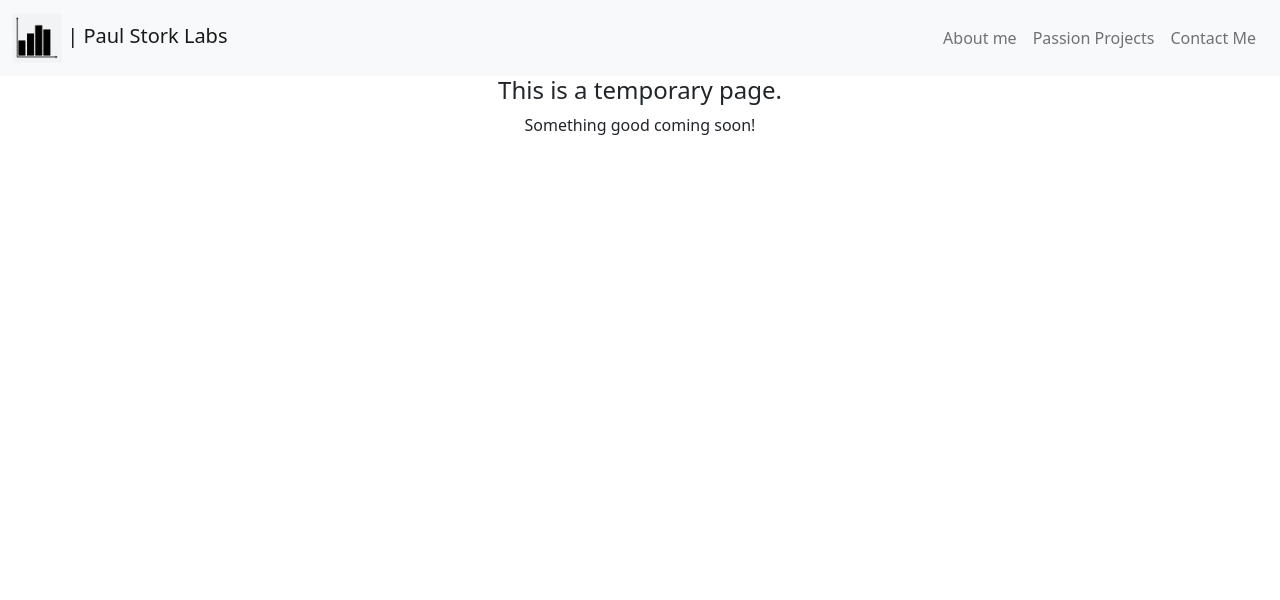
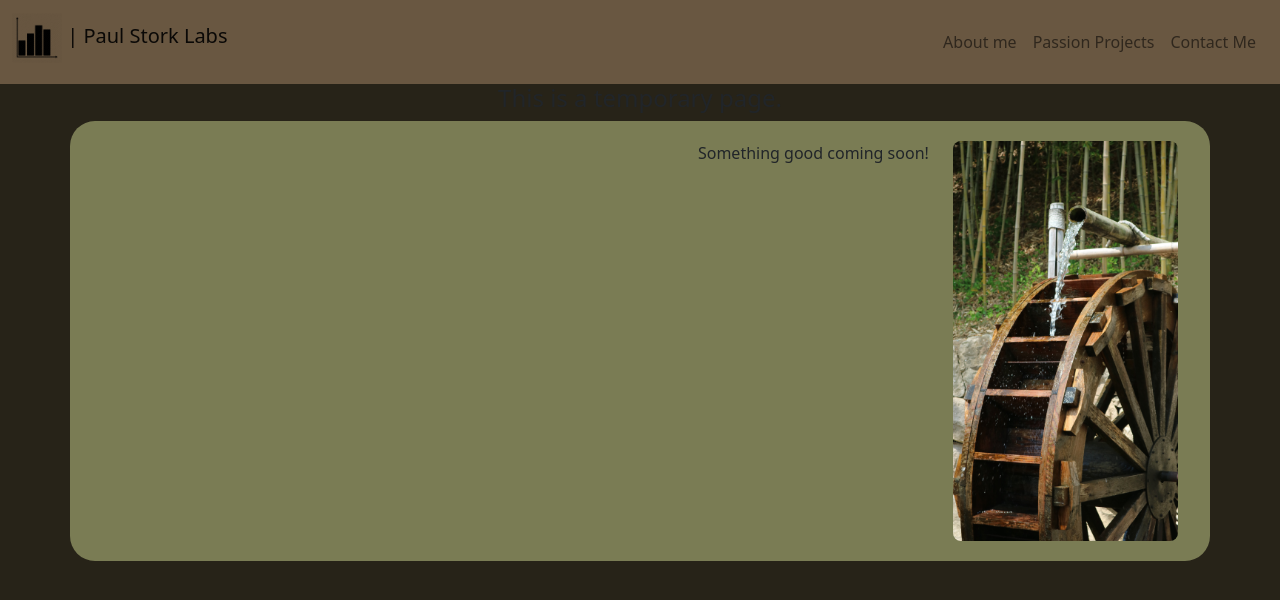
Before and after one commit to paul-stork/landing-page, a Flask app: page / in a window 1280 px wide. Shown: the top 600 px of the page. Run offline with Flask 3, Linux system fonts and the light colour scheme; some libraries are stand-ins or nearby versions.

Commit message:
Added custom .css and made style changes.

```diff
--- a/app/main/templates/home.html
+++ b/app/main/templates/home.html
@@ -1,8 +1,17 @@
 {% extends 'base.html' %}
 {% block title %}Home{% endblock %}
 {% block content %}
-    <h4 class = 'text-center'>
-        This is a temporary page.
-    </h4>
-    <p class='text-center'>Something good coming soon!</p>
+    <div class="container">
+        <div class='row'>
+            <h4 class = 'text-center'>This is a temporary page.</h4>
+        </div>
+        <div class='row main-div1'>
+            <div class='col'>
+                <p class='text-end'>Something good coming soon!</p>
+            </div>
+            <div class='col-md-auto'>
+                <img src="{{ url_for('static', filename='images/water_wheel.jpg') }}" class='img-corners' />
+            </div>
+        </div>
+    </div>
 {% endblock %}
--- /dev/null
+++ b/app/static/css/custom.css
@@ -0,0 +1,30 @@
+.img-corners {
+    border-radius: 8px;
+    height:400px;
+    width: 'auto';
+
+}
+.body-background {
+    background-color: #272318;
+    /* background-color: #272727; */
+}
+
+.nav-background{
+    background-color: #695741;
+}
+
+.main-div1{
+    background-color: #7A7C54;
+    border-radius: 25px;
+    padding: 20px;
+    /* width: 200px;
+    height: 150px; */
+}
+
+.main-div2{
+    background-color: #ffffff;
+}
+
+.main-div3{
+    background-color: #ffffff;
+}
--- a/app/templates/base.html
+++ b/app/templates/base.html
@@ -15,6 +15,7 @@
         <link rel="stylesheet" href="{{ url_for('static', filename='css/bootstrap.css') }}">
         <link rel="stylesheet" href="https://cdnjs.cloudflare.com/ajax/libs/font-awesome/6.2.0/css/all.min.css">
         <link rel="stylesheet" href="https://cdnjs.cloudflare.com/ajax/libs/jqueryui/1.13.2/themes/base/jquery-ui.min.css">
+        <link rel="stylesheet" href="{{ url_for('static', filename='css/custom.css') }}">
 
         <!-- JavaScript Section -->
         <script src="https://cdnjs.cloudflare.com/ajax/libs/jquery/3.6.1/jquery.min.js"></script>
@@ -22,14 +23,14 @@
         <script src="https://cdnjs.cloudflare.com/ajax/libs/jqueryui/1.13.2/jquery-ui.min.js"></script>
         <script src="https://cdnjs.cloudflare.com/ajax/libs/jqueryui/1.13.2/jquery-ui.min.js"></script>
     </head>
-    <body>
+    <body class='body-background'>
         <!--[if lt IE 7]>
             <p class="browsehappy">You are using an <strong>outdated</strong> browser. Please <a href="#">upgrade your browser</a> to improve your experience.</p>
         <![endif]-->
 
-        <nav class="navbar navbar-expand-lg navbar-light bg-light">
+        <nav class="navbar navbar-expand-lg navbar-light nav-background">
             <div class='container-fluid'>
-                <a class="navbar-brand" href="{{ url_for('main.home') }}">
+                <a class="navbar-brand h1" href="{{ url_for('main.home') }}">
                     <img src="{{url_for('static', filename='images/bar_chart.png')}}"
                     width='50'
                     height='50'
@@ -52,6 +53,5 @@
         </nav>
 
         <div>{% block content %}{% endblock %}</div>
-
     </body>
 </html>
```
